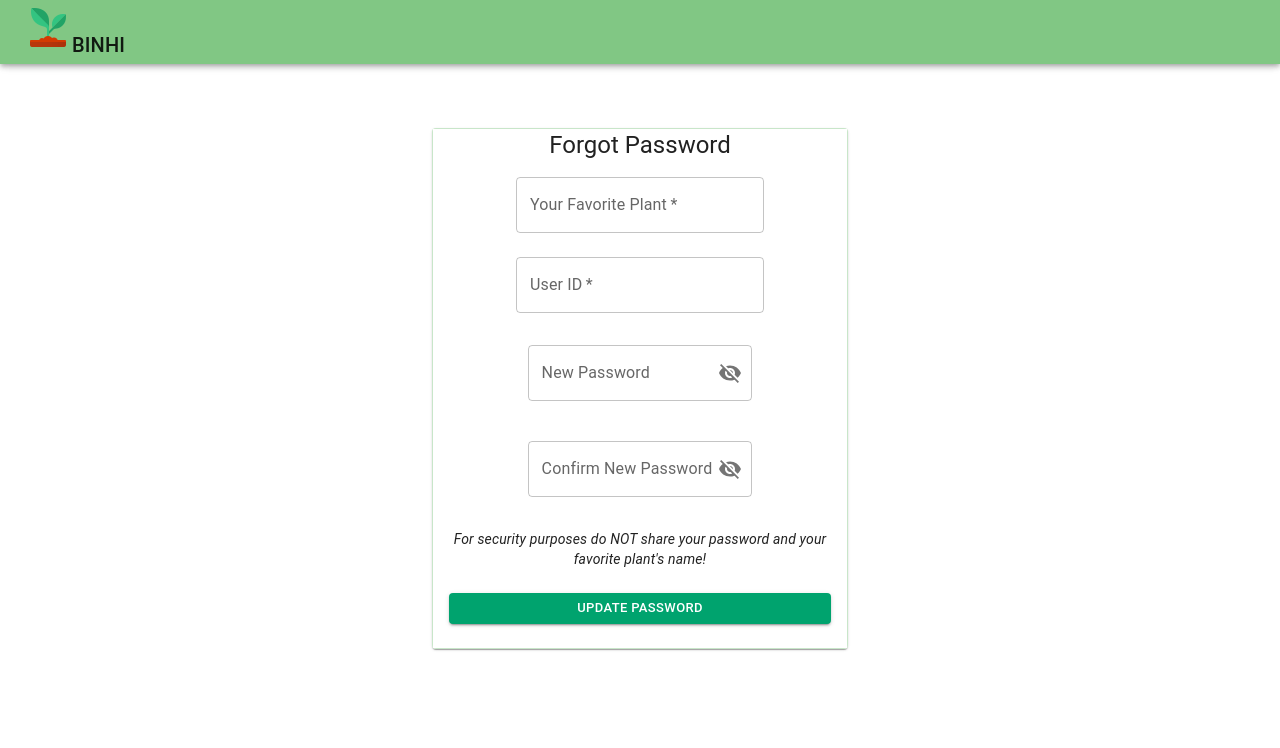
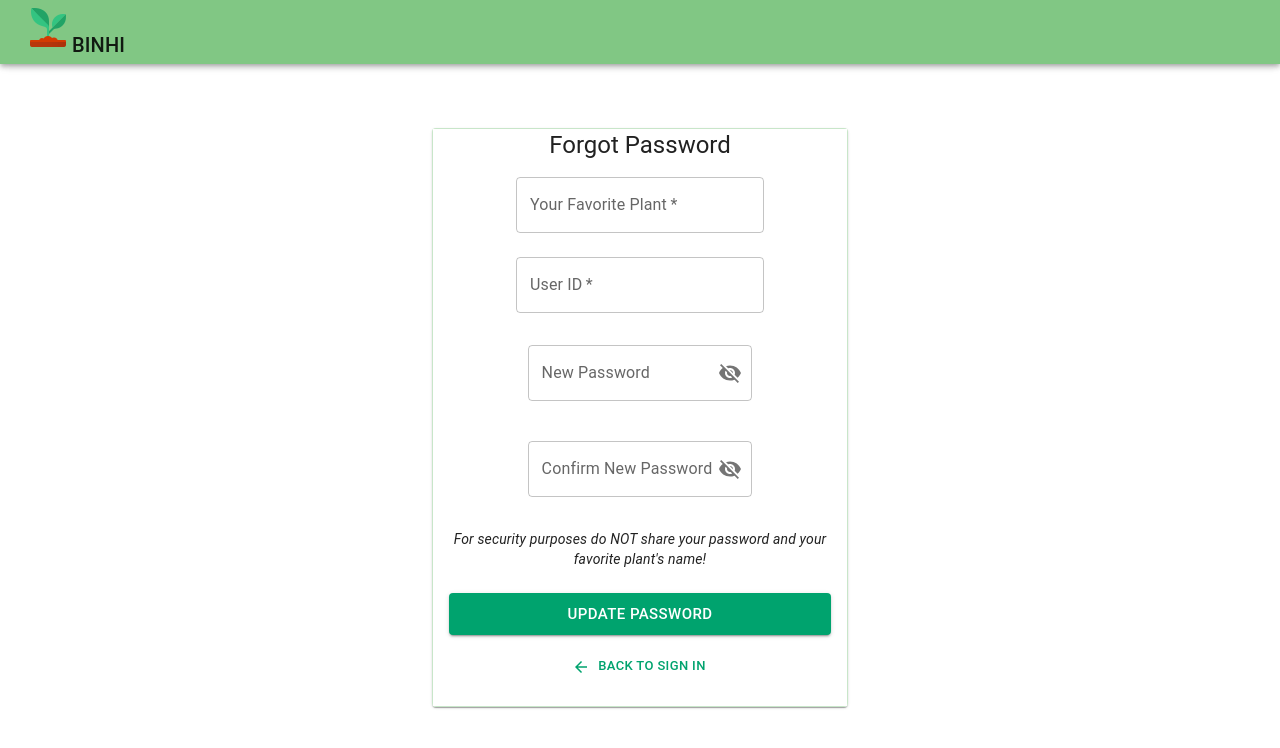
Before and after one commit to vheacamille/mobile-plant-monitoring, a React (Create React App) app: page /forgot in a window 1280 px wide. Shown: the top 748 px of the page. Built offline with nearby package versions, Linux system fonts and the light colour scheme; no server answers; the database is empty.

Commit message:
Add back button for sign up and forgot password

```diff
--- a/src/components/User/ForgotPassword.js
+++ b/src/components/User/ForgotPassword.js
@@ -1,4 +1,5 @@
 import { Visibility, VisibilityOff } from "@mui/icons-material";
+import ArrowBackIcon from "@mui/icons-material/ArrowBack";
 import {
   Alert,
   Box,
@@ -14,13 +15,13 @@ import {
   OutlinedInput,
   ThemeProvider,
   Toolbar,
-  Typography,
+  Typography
 } from "@mui/material";
+import bcrypt from "bcryptjs";
 import { getDatabase, onValue, ref, set } from "firebase/database";
 import { useEffect, useState } from "react";
+import { useNavigate } from "react-router-dom";
 import firebaseDb from "../Database/firebaseDbConfig";
-import bcrypt from "bcryptjs";
-import { useNavigate } from "react-router-dom";
 
 const ForgotPassword = () => {
   const navigate = useNavigate();
@@ -105,6 +106,12 @@ const ForgotPassword = () => {
 
   const handleMouseDownPassword = (event) => {
     event.preventDefault();
+  };
+
+  const handleClickReturnToSignIn = (event) => {
+    event.preventDefault();
+
+    navigate("/login");
   };
 
   const handleSubmit = async (e) => {
@@ -362,7 +369,7 @@ const ForgotPassword = () => {
                   </Typography>
                   <br></br>
                   <Button
-                    size="small"
+                    size="large"
                     variant="contained"
                     color="secondary"
                     fullWidth={true}
@@ -370,6 +377,15 @@ const ForgotPassword = () => {
                     onClick={handleSubmit}
                   >
                     Update Password
+                  </Button>
+                  <Button
+                    size="small"
+                    color="secondary"
+                    startIcon={<ArrowBackIcon />}
+                    sx={{ paddingTop: "20px" }}
+                    onClick={handleClickReturnToSignIn}
+                  >
+                    back to sign in
                   </Button>
                 </ThemeProvider>
               </CardContent>
--- a/src/components/User/SignUp.js
+++ b/src/components/User/SignUp.js
@@ -1,4 +1,5 @@
 import { Visibility, VisibilityOff } from "@mui/icons-material";
+import ArrowBackIcon from "@mui/icons-material/ArrowBack";
 import {
   Alert,
   Box,
@@ -16,11 +17,11 @@ import {
   Toolbar,
   Typography,
 } from "@mui/material";
+import bcrypt from "bcryptjs";
 import { getDatabase, onValue, ref, set } from "firebase/database";
 import { useState } from "react";
+import { useNavigate } from "react-router-dom";
 import firebaseDb from "../Database/firebaseDbConfig";
-import bcrypt from "bcryptjs";
-import { useNavigate } from "react-router-dom";
 
 const SignUp = () => {
   const navigate = useNavigate();
@@ -107,6 +108,12 @@ const SignUp = () => {
 
   const handleMouseDownPassword = (event) => {
     event.preventDefault();
+  };
+
+  const handleClickReturnToSignIn = (event) => {
+    event.preventDefault();
+
+    navigate("/login");
   };
 
   const handleSubmit = async (e) => {
@@ -435,7 +442,7 @@ const SignUp = () => {
                   </Typography>
                   <br></br>
                   <Button
-                    size="small"
+                    size="large"
                     variant="contained"
                     color="secondary"
                     fullWidth={true}
@@ -443,6 +450,15 @@ const SignUp = () => {
                     onClick={handleSubmit}
                   >
                     Sign Up
+                  </Button>
+                  <Button
+                    size="small"
+                    color="secondary"
+                    startIcon={<ArrowBackIcon />}
+                    sx={{ paddingTop: "20px" }}
+                    onClick={handleClickReturnToSignIn}
+                  >
+                    Sign in instead
                   </Button>
                 </ThemeProvider>
               </CardContent>
```
